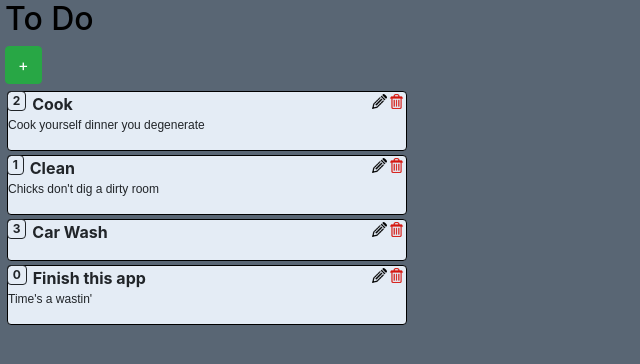
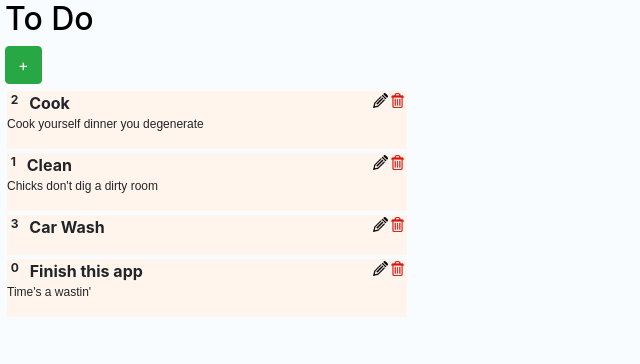
Before and after one commit to mkscof/to-do, an Angular app: page / in a window 1280 px wide. Shown: the top 364 px of the page, without its empty margins (0-640 px from the left). Built offline with nearby package versions, Linux system fonts and the light colour scheme.

Commit message:
Set up backend forreal this time

```diff
--- /dev/null
+++ b/config/database.js
@@ -0,0 +1,4 @@
+// 27017 is the default port number.
+module.exports = {
+    database: 'mongodb://localhost:27017/bucketlist'
+}
--- a/src/app/tasklist/tasklist.component.scss
+++ b/src/app/tasklist/tasklist.component.scss
@@ -36,12 +36,12 @@
             max-height: 15px;
         }
         li {
-            border: solid black;
-            border-width: thin;
-            border-radius: 4px;
+            // border: solid black;
+            // border-width: thin;
+            // border-radius: 4px;
             margin: 2px;
             width: 400px;
-            background: rgb(228, 236, 245);
+            background: rgb(255, 245, 237);
             // background: #8e9eab;
             // background: -webkit-linear-gradient(to bottom, #eef2f3, #c4dbee);
             // background: linear-gradient(to bottom, #eef2f3, #c4dbee);
@@ -50,9 +50,9 @@
                 position: relative;
                 top: -5px;
                 left: -1px;
-                border: solid;
-                border-radius: 4px;
-                border-width: thin;
+                // border: solid;
+                // border-radius: 4px;
+                // border-width: thin;
             }
 
             #titleSpan {
--- a/src/styles.scss
+++ b/src/styles.scss
@@ -6,6 +6,6 @@ html {
         // background: #16222A;  /* fallback for old browsers */
         // background: -webkit-linear-gradient(to right, #3A6073, #16222A);  /* Chrome 10-25, Safari 5.1-6 */
         // background: linear-gradient(to right, #3A6073, #16222A); /* W3C, IE 10+/ Edge, Firefox 16+, Chrome 26+, Opera 12+, Safari 7+ */
-        background: rgb(89, 102, 116);
+        background: rgb(249, 252, 255);
     }
 }
```
Also changed, not shown: app.js (added, +46 -0 lines), config/todolist.js (added).
